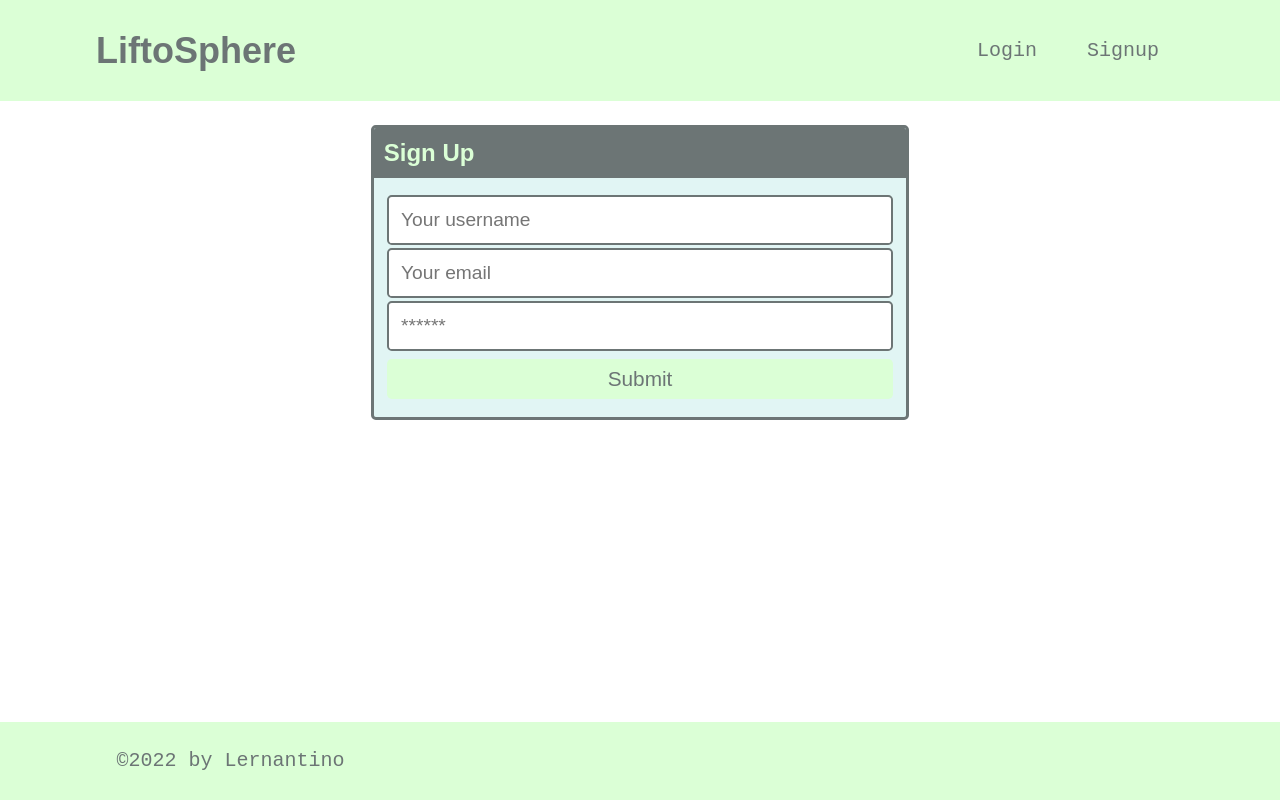
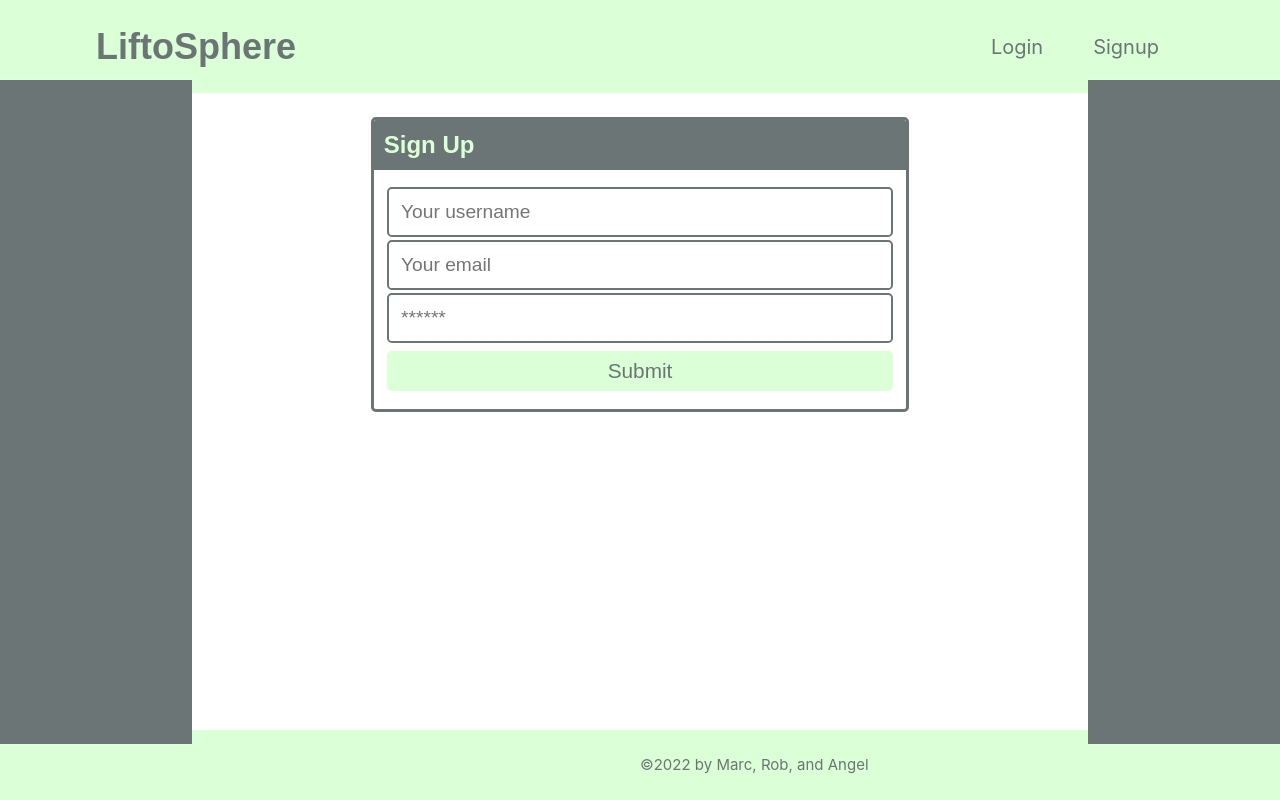
Before and after one commit to MarkAnthony9014/fitness-project-3, a React (Create React App) app in the folder client/: page /signup in a window 1280 px wide. Built offline with nearby package versions, Linux system fonts and the light colour scheme.

Commit message:
styled the layout of header, footer, body, content: buttons, containers

```diff
--- a/client/public/index.html
+++ b/client/public/index.html
@@ -9,6 +9,7 @@
       name="description"
       content="Web site created using create-react-app"
     />
+
     <link rel="apple-touch-icon" href="%PUBLIC_URL%/logo192.png" />
     <!--
       manifest.json provides metadata used when your web app is installed on a
--- a/client/src/App.js
+++ b/client/src/App.js
@@ -69,7 +69,14 @@ function App() {
                 element={<NoMatch />}
               />
             </Routes>
+            <div className='border2'>
+            <p>border comments</p>
+            </div>
           </div>
+          <div className='border1'>
+            <p>border comments</p>
+          </div>
+
           <Footer />
         </div>
       </Router>
--- a/client/src/components/Footer/index.js
+++ b/client/src/components/Footer/index.js
@@ -2,9 +2,9 @@ import React from 'react';
 
 const Footer = () => {
   return (
-    <footer className="w-100 mt-auto bg-secondary p-4">
-      <div className="container">
-        &copy;{new Date().getFullYear()} by Lernantino
+    <footer className="w-100 mt-auto bg-secondary p-4 ">
+      <div className="">
+        &copy;{new Date().getFullYear()} by Marc, Rob, and Angel
       </div>
     </footer>
   );
--- a/client/src/components/FriendList/index.js
+++ b/client/src/components/FriendList/index.js
@@ -3,7 +3,12 @@ import { Link } from 'react-router-dom';
 
 const FriendList = ({ friendCount, username, friends }) => {
   if (!friends || !friends.length) {
-    return <p className="bg-dark text-light p-3">{username}, make some friends!</p>;
+    return <p className="bg-primary text-light p-3 mt-4">{username}, search for a gym near you!
+      <div className='container mt-5 text-light'>
+      <p>gym radar goes here</p>
+      </div>
+    </p>;
+
   }
 
   return (
--- a/client/src/components/Header/index.js
+++ b/client/src/components/Header/index.js
@@ -10,7 +10,7 @@ const Header = () => {
   };
 
   return (
-    <header className="bg-secondary mb-4 py-2 flex-row align-center">
+    <header className="bg-secondary  mb-4 py-1 flex-row align-center">
       <div className="container flex-row justify-space-between-lg justify-center align-center">
         <Link to="/">
           <h1>LiftoSphere</h1>
--- a/client/src/components/PostForm/index.js
+++ b/client/src/components/PostForm/index.js
@@ -58,19 +58,22 @@ const PostForm = () => {
   };
 
   return (
-    <div>
+    <div >
+      <div className='card mb-3'>
+      </div>
+      <h3>Add a Post</h3>
       <p
-        className={`m-0 ${characterCount === 280 || error ? 'text-error' : ''}`}
+        className={`card-header postCard m-0 ${characterCount === 280 || error ? 'text-error' : ''}`}
       >
         Character Count: {characterCount}/280
         {error && <span className="ml-2">Something went wrong...</span>}
       </p>
       <form
-        className="flex-row justify-center justify-space-between-md align-stretch"
+        className="card-body postCon flex-row justify-center justify-space-between-md align-stretc"
         onSubmit={handleFormSubmit}
       >
         <textarea
-          placeholder="Here's a new post..."
+          placeholder="Insert here..."
           value={postText}
           className="form-input col-12 col-md-9"
           onChange={handleChange}
@@ -80,6 +83,10 @@ const PostForm = () => {
         </button>
       </form>
     </div>
+
+
+
+
   );
 };
 
--- a/client/src/components/PostList/index.js
+++ b/client/src/components/PostList/index.js
@@ -8,6 +8,8 @@ const PostList = ({ posts, title }) => {
 
   return (
     <div>
+      <div className='card mt-4'>
+      </div>
       <h3>{title}</h3>
       {posts &&
         posts.map(post => (
@@ -23,12 +25,13 @@ const PostList = ({ posts, title }) => {
               posted on {post.createdAt}
             </p>
             <div className="card-body">
+            <p>{post.postText}</p>
+                <p className="mb-0">
+                  Reactions: {post.reactionCount}
+                  {post.reactionCount ? 'see' : ''}
+                </p>
               <Link to={`/post/${post._id}`}>
-                <p>{post.postText}</p>
-                <p className="mb-0">
-                  Reactions: {post.reactionCount} || Click to{' '}
-                  {post.reactionCount ? 'see' : 'start'} the discussion!
-                </p>
+                <button className='replyBtn bg-secondary mt-4 p-2 border rounded-1'>Reply</button>
               </Link>
             </div>
           </div>
--- a/client/src/index.css
+++ b/client/src/index.css
@@ -41,7 +41,7 @@ body {
 body {
   margin: 0;
   padding: 0;
-  font-family: 'Inconsolata', monospace;
+  /* font-family: 'Inconsolata', monospace; */
   font-weight: 400;
   line-height: 1.5;
   font-size: 20px;
@@ -86,7 +86,7 @@ h6 {
 }
 
 p {
-  font-size: 1.1rem;
+  font-size: 1.rem;
   margin-top: 0;
 }
 
@@ -151,7 +151,7 @@ nav a:hover {
   margin: 0 0 20px 0;
   border: 3px solid var(--dark);
   border-radius: var(--border-radius);
-  background-color: var(--light);
+
   color: var(--dark);
 }
 
@@ -1037,6 +1037,7 @@ nav a:hover {
 
   .col-md-9 {
     flex: 0 0 calc(100% * 9 / 12 - 0.5%);
+    flex-shrink: 0 0 calc(100% * 9 / 12 - 0.5%);
   }
 
   .col-md-10 {
@@ -1053,6 +1054,7 @@ nav a:hover {
 
   .justify-space-between-md {
     justify-content: space-between;
+    border: 2px;
   }
 
   .justify-space-around-md {
@@ -1263,3 +1265,51 @@ nav a:hover {
     align-items: center;
   }
 }
+
+.replyBtn {
+  border-radius: 3px;
+  border: 1px solid var(--dark);
+  color: var(--dark);
+}
+
+footer div {
+  margin-left: 50%;
+  font-size: 15px;
+}
+
+header {
+  position: -webkit-sticky;
+  position: sticky;
+  top: 0;
+
+}
+
+.border1 {
+  position: fixed;
+  top: 10%;
+  height: 83%;
+  width: 15%;
+  border-right: 1px solid;
+  background-color: var(--dark);
+
+}
+
+.border2 {
+  position: fixed;
+  right: 0%;
+  top: 10%;
+  height: 83%;
+  width: 15%;
+  border-left: 1px solid;
+  background-color: var(--dark);
+}
+
+.postCon{
+  border: 2px solid var(--dark);
+  border-radius: 0 0 6px 6px;
+}
+
+.postCard {
+  border: 2px solid var(--dark);
+  border-radius: 6px 6px 0 0;
+}
--- a/client/src/pages/Home.js
+++ b/client/src/pages/Home.js
@@ -24,7 +24,7 @@ const Home = () => {
           ) : (
             <PostList
               posts={posts}
-              title="Write a Post(s)..."
+              title="Post Feed"
             />
           )}
         </div>
```
